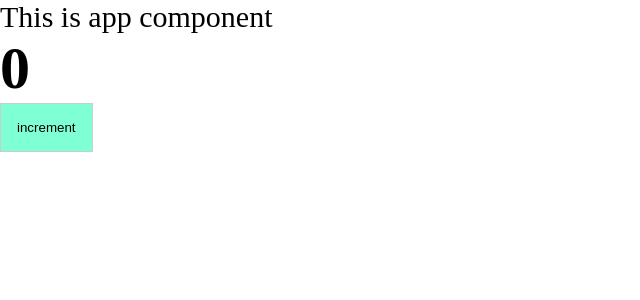
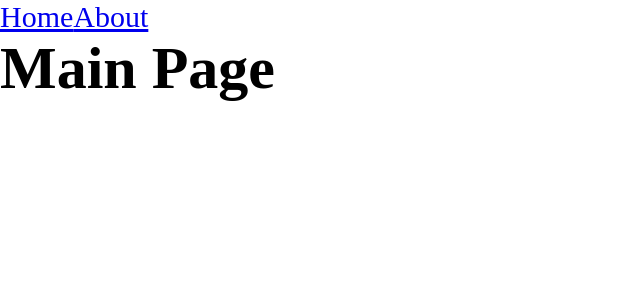
Before and after one commit to mlatysheva/mariaswebatelier, a React app: page / in a window 1280 px wide. Shown: the top 300 px of the page, without its empty margins (0-640 px from the left). Built offline with nearby package versions, Linux system fonts and the light colour scheme.

Commit message:
feat: add router and lazy loading

```diff
--- a/package.json
+++ b/package.json
@@ -15,12 +15,14 @@
     "node": "^17.4.0",
     "npm": "^8.5.1",
     "react": "^17.0.2",
-    "react-dom": "^17.0.2"
+    "react-dom": "^17.0.2",
+    "react-router-dom": "^6.2.1"
   },
   "devDependencies": {
     "@types/node": "^17.0.21",
     "@types/react": "^17.0.39",
     "@types/react-dom": "^17.0.11",
+    "@types/react-router-dom": "^5.3.3",
     "@types/webpack": "^5.28.0",
     "@types/webpack-dev-server": "^4.7.2",
     "css-loader": "^6.6.0",
--- a/src/App.tsx
+++ b/src/App.tsx
@@ -1,12 +1,20 @@
-import React from "react";
-import { Counter } from "./components/Counter";
+import React, { Suspense } from "react";
+import { Link, Route, Routes } from "react-router-dom";
 import './index.scss';
+import { AboutPageAsync } from "./pages/AboutPage/AboutPage.async";
+import { MainPageAsync } from "./pages/MainPage/MainPage.async";
 
 const App = () => {
   return (
     <div className="app">
-      This is app component
-      <Counter />
+      <Link to={'/'}>Home</Link>
+      <Link to={'/about'}>About</Link>
+      <Suspense fallback={<div>Loading...</div>}>
+        <Routes>
+          <Route path={'/about'} element={<AboutPageAsync />} />
+          <Route path={'/'} element={<MainPageAsync />}/>
+        </Routes>
+      </Suspense>
     </div>
   );
 };
--- a/src/index.tsx
+++ b/src/index.tsx
@@ -1,10 +1,11 @@
 import React from "react";
 import { render } from "react-dom";
+import { BrowserRouter } from "react-router-dom";
 import App from "./App";
 
 render (
-  <div>
+  <BrowserRouter>
     <App />
-  </div>,
+  </BrowserRouter>,
   document.getElementById("root")
 )
--- /dev/null
+++ b/src/pages/AboutPage/AboutPage.async.tsx
@@ -0,0 +1,8 @@
+import { lazy } from "react";
+
+// export const AboutPageAsync = lazy(() => import("./AboutPage"));
+
+export const AboutPageAsync = lazy(() => new Promise(resolve => {
+  // @ts-ignore
+  setTimeout(() => resolve(import("./AboutPage")), 1500);
+}));
--- /dev/null
+++ b/src/pages/AboutPage/AboutPage.tsx
@@ -0,0 +1,11 @@
+import React from "react";
+
+const AboutPage = () => {
+  return (
+    <div>
+      <h1>About Page</h1>
+    </div>
+  );
+}
+
+export default AboutPage;
--- /dev/null
+++ b/src/pages/MainPage/MainPage.async.tsx
@@ -0,0 +1,7 @@
+import { lazy } from "react";
+
+// export const MainPageAsync = lazy(() => import("./MainPage"));
+export const MainPageAsync = lazy(() => new Promise(resolve => {
+  // @ts-ignore
+  setTimeout(() => resolve(import("./MainPage")), 1500);
+}));
--- /dev/null
+++ b/src/pages/MainPage/MainPage.tsx
@@ -0,0 +1,11 @@
+import React from "react";
+
+const MainPage = () => {
+  return (
+    <div>
+      <h1>Main Page</h1>
+    </div>
+  );
+}
+
+export default MainPage;
--- a/tsconfig.json
+++ b/tsconfig.json
@@ -2,7 +2,7 @@
   "compilerOptions": {
     "outDir": "./dist",
     "noImplicitAny": true,
-    "module": "es6",
+    "module": "esnext",
     "target": "es5",
     "jsx": "react",
     "allowJs": true,
```
Also changed, not shown: 1 other file (tests, documents, lock files or other folders).
